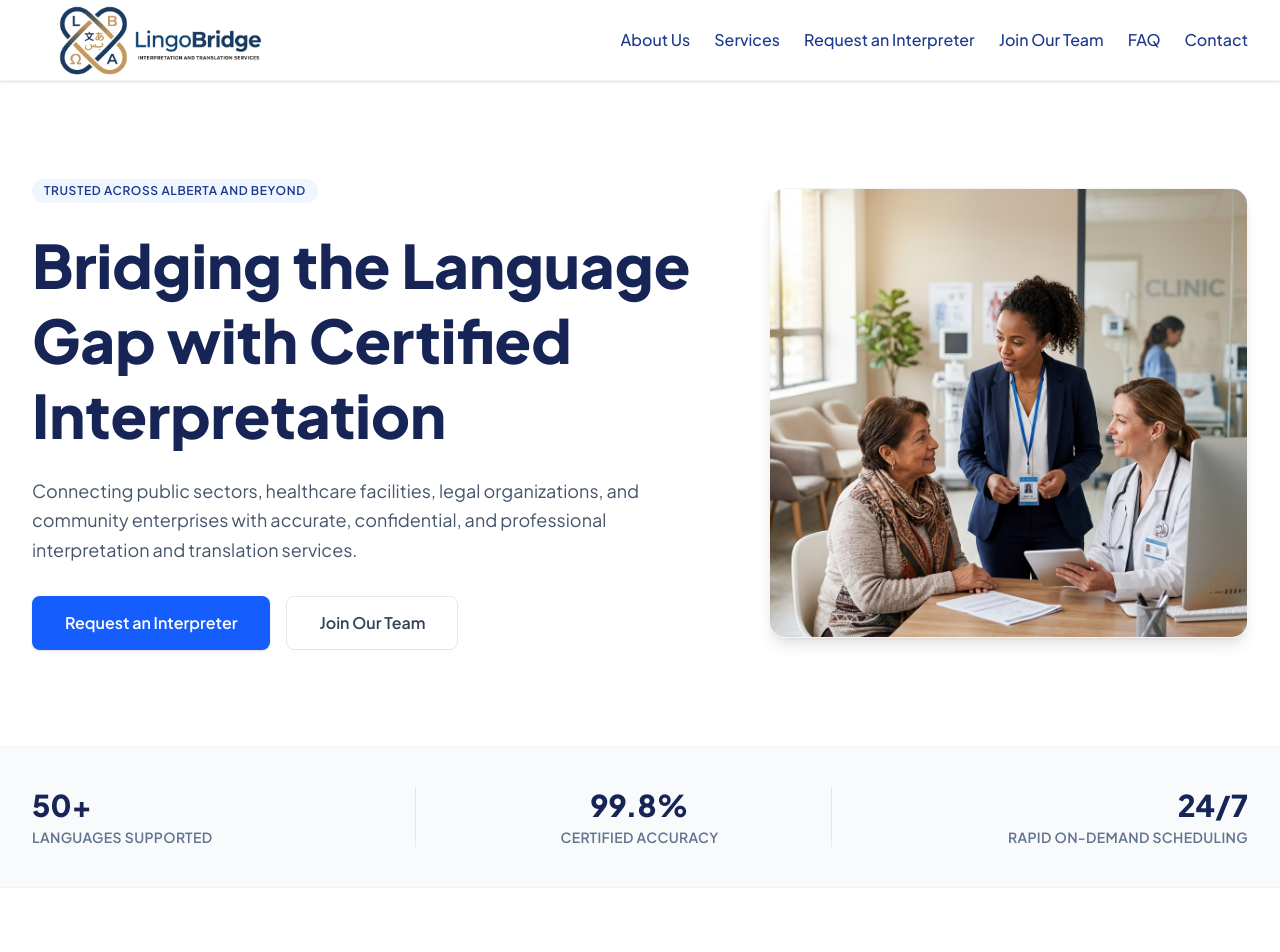
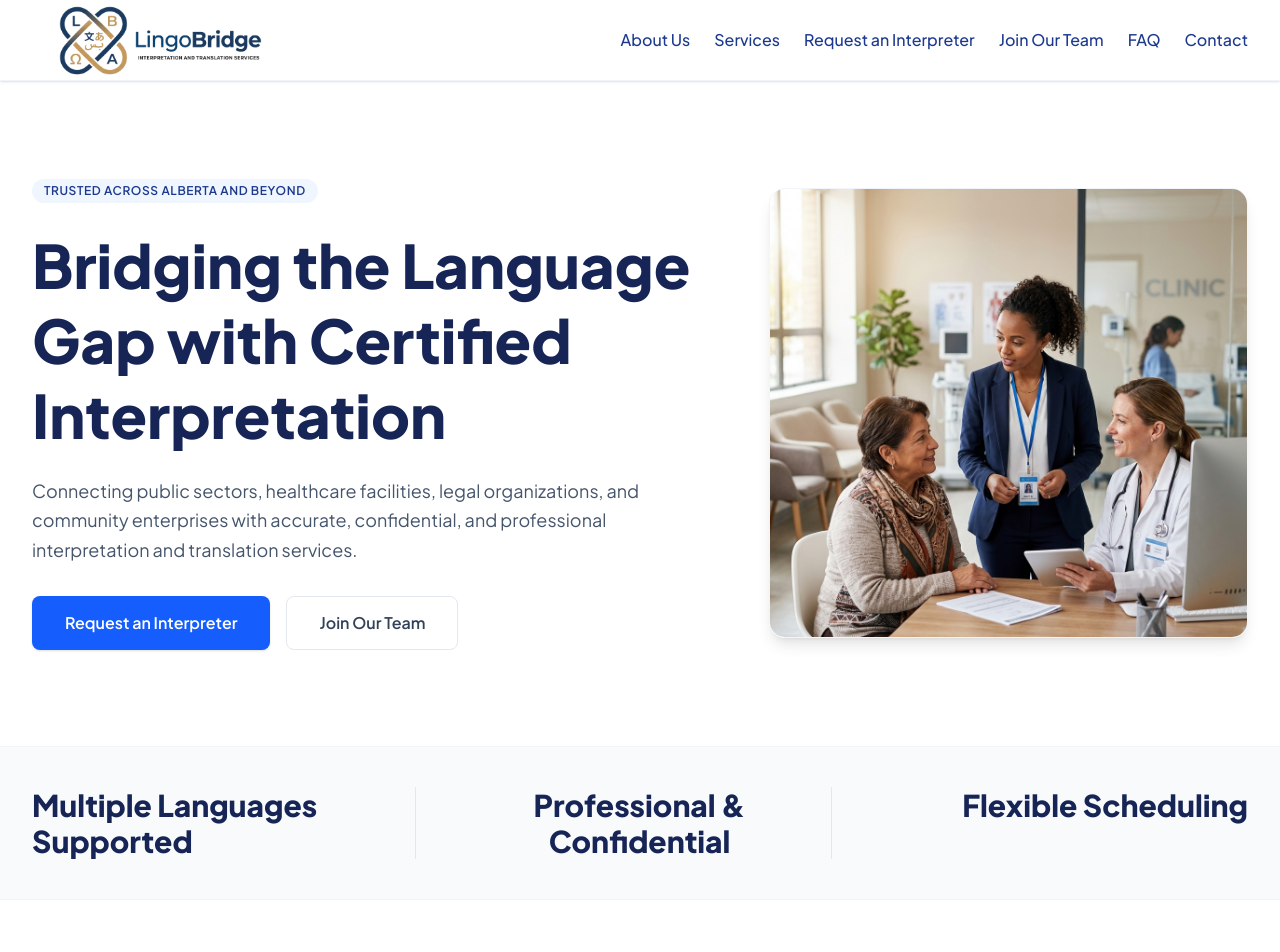
Before and after one commit to digi000/lingobridge-website, a Next.js app: page / in a window 1280 px wide. Shown: the top 952 px of the page. Built offline with nearby package versions, Linux system fonts and the light colour scheme.

Commit message:
remove numerical calms on homepage

```diff
--- a/src/app/page.tsx
+++ b/src/app/page.tsx
@@ -53,22 +53,22 @@ export default function Home() {
         <div className="max-w-7xl mx-auto">
           <div className="grid grid-cols-1 md:grid-cols-3 gap-8 md:divide-x md:divide-slate-200">
             <div className="text-center md:text-left md:px-8 first:pl-0">
-              <span className="block text-3xl font-extrabold text-blue-950">50+</span>
-              <span className="block text-sm font-semibold text-slate-500 uppercase tracking-wide mt-1">
+              <span className="block text-3xl font-extrabold text-blue-950">Multiple Languages Supported</span>
+              {/*<span className="block text-sm font-semibold text-slate-500 uppercase tracking-wide mt-1">
                 Languages Supported
-              </span>
+              </span>*/}
             </div>
             <div className="text-center md:px-8">
-              <span className="block text-3xl font-extrabold text-blue-950">99.8%</span>
-              <span className="block text-sm font-semibold text-slate-500 uppercase tracking-wide mt-1">
+              <span className="block text-3xl font-extrabold text-blue-950">Professional & Confidential</span>
+              {/*<span className="block text-sm font-semibold text-slate-500 uppercase tracking-wide mt-1">
                 Certified Accuracy
-              </span>
+              </span>*/}
             </div>
             <div className="text-center md:text-right md:px-8 last:pr-0">
-              <span className="block text-3xl font-extrabold text-blue-950">24/7</span>
-              <span className="block text-sm font-semibold text-slate-500 uppercase tracking-wide mt-1">
+              <span className="block text-3xl font-extrabold text-blue-950">Flexible Scheduling</span>
+              {/*<span className="block text-sm font-semibold text-slate-500 uppercase tracking-wide mt-1">
                 Rapid On-Demand Scheduling
-              </span>
+              </span>*/}
             </div>
           </div>
         </div>
```
